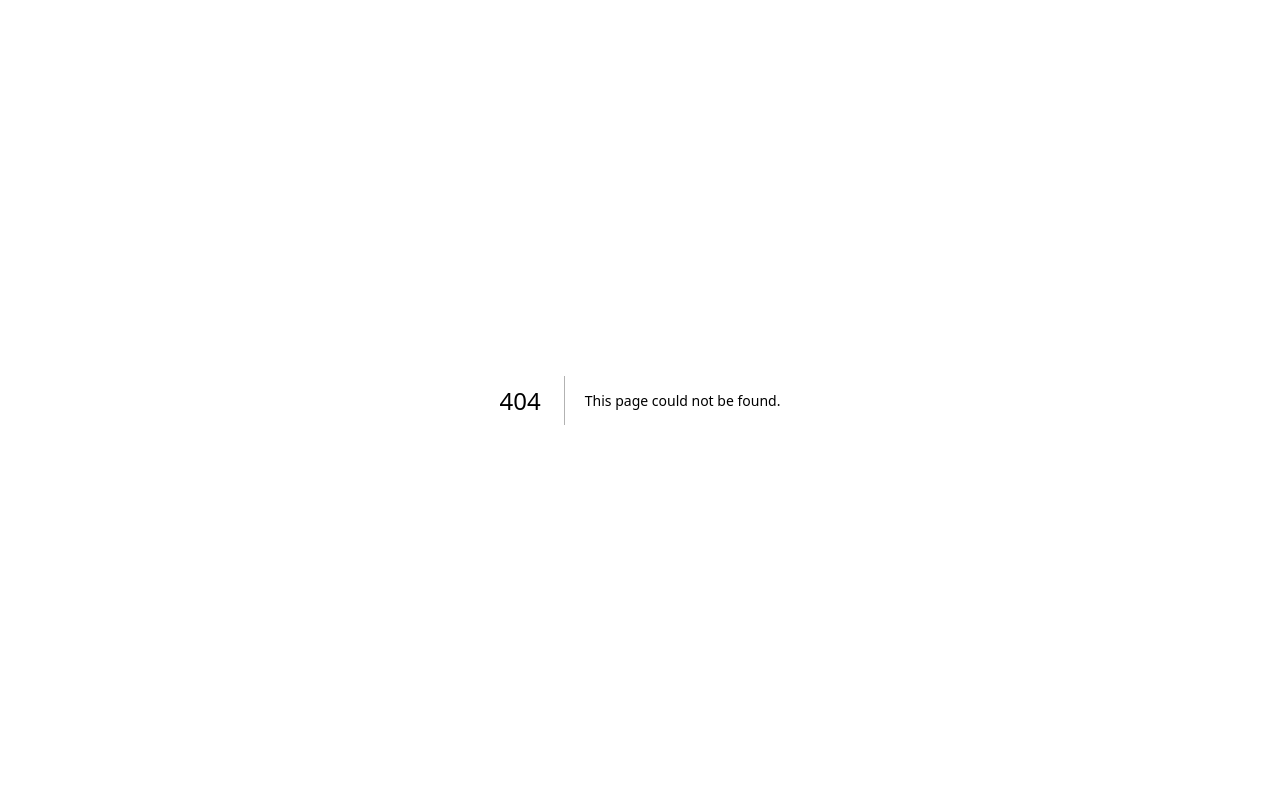
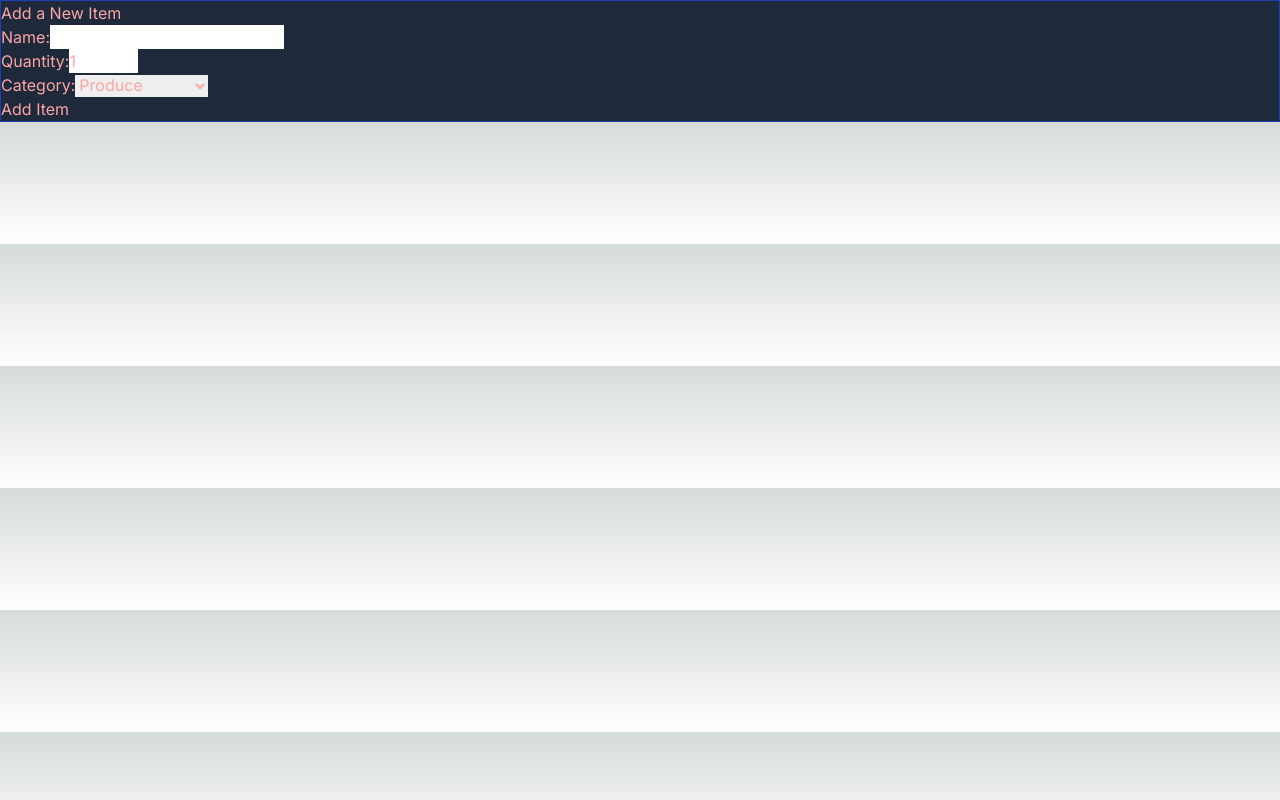
Before and after one commit to Prepsld/cprg306-assignments, a Next.js app: page /week4 in a window 1280 px wide. Before the commit this address had no page. Built offline with nearby package versions, Linux system fonts and the light colour scheme.

Commit message:
finishes week 4

```diff
--- a/app/page.js
+++ b/app/page.js
@@ -10,5 +10,6 @@
    <StudentInfo/>
    <Link href="/week2">Week 2</Link>
    <Link href="/week3">Week 3</Link>
+   <Link href="/week4">Week 4</Link>
    </main> );
 }
--- /dev/null
+++ b/app/week4/new-item.js
@@ -0,0 +1,74 @@
+"use client";
+import { useState } from "react";
+
+export default function NewItem() {
+    const [name, setName] = useState("");
+    const [quantity, setQuantity] = useState(1);
+    const [category, setCategory] = useState('produce');
+
+const handleSubmit = (e) => {
+    e.preventDefault();
+     let item = {
+      name,
+      quantity,
+      category,
+    };
+    console.log(NewItem);
+    alert(`Name: ${item.name}\nQuantity: ${item.quantity}\nCategory: ${item.category}`);
+
+    setName('');
+    setQuantity(1);
+    setCategory('produce');
+  }
+
+  return (
+    <div className="text-red-300 bg-slate-800 border border-blue-800">
+      <h2>Add a New Item</h2>
+      <form onSubmit={handleSubmit}>
+        <div>
+          <label htmlFor="name">Name:</label>
+          <input
+            type="text"
+            id="name"
+            value={name}
+            onChange={(e) => setName(e.target.value)}
+            required
+          />
+        </div>
+        <div>
+          <label htmlFor="quantity">Quantity:</label>
+          <input
+            type="number"
+            id="quantity"
+            value={quantity}
+            onChange={(e) => setQuantity(parseInt(e.target.value))}
+            min="1"
+            max="99"
+            required
+          />
+        </div>
+        <div>
+          <label htmlFor="category">Category:</label>
+          <select
+            id="category"
+            value={category}
+            onChange={(e) => setCategory(e.target.value)}
+          >
+            <option value="produce">Produce</option>
+            <option value="dairy">Dairy</option>
+            <option value="bakery">Bakery</option>
+            <option value="meat">Meat</option>
+            <option value="frozen-foods">Frozen Foods</option>
+            <option value="canned-goods">Canned Goods</option>
+            <option value="dry-goods">Dry Goods</option>
+            <option value="beverages">Beverages</option>
+            <option value="snacks">Snacks</option>
+            <option value="household">Household</option>
+            <option value="other">Other</option>
+          </select>
+        </div>
+        <button type="submit">Add Item</button>
+      </form>
+    </div>
+  );
+}
--- /dev/null
+++ b/app/week4/page.js
@@ -0,0 +1,11 @@
+import Link from 'next/link';
+import NewItem from './new-item';
+
+export default function Page()
+{
+    return (
+        <main>
+            <NewItem/>
+        </main>
+    );
+}
```
